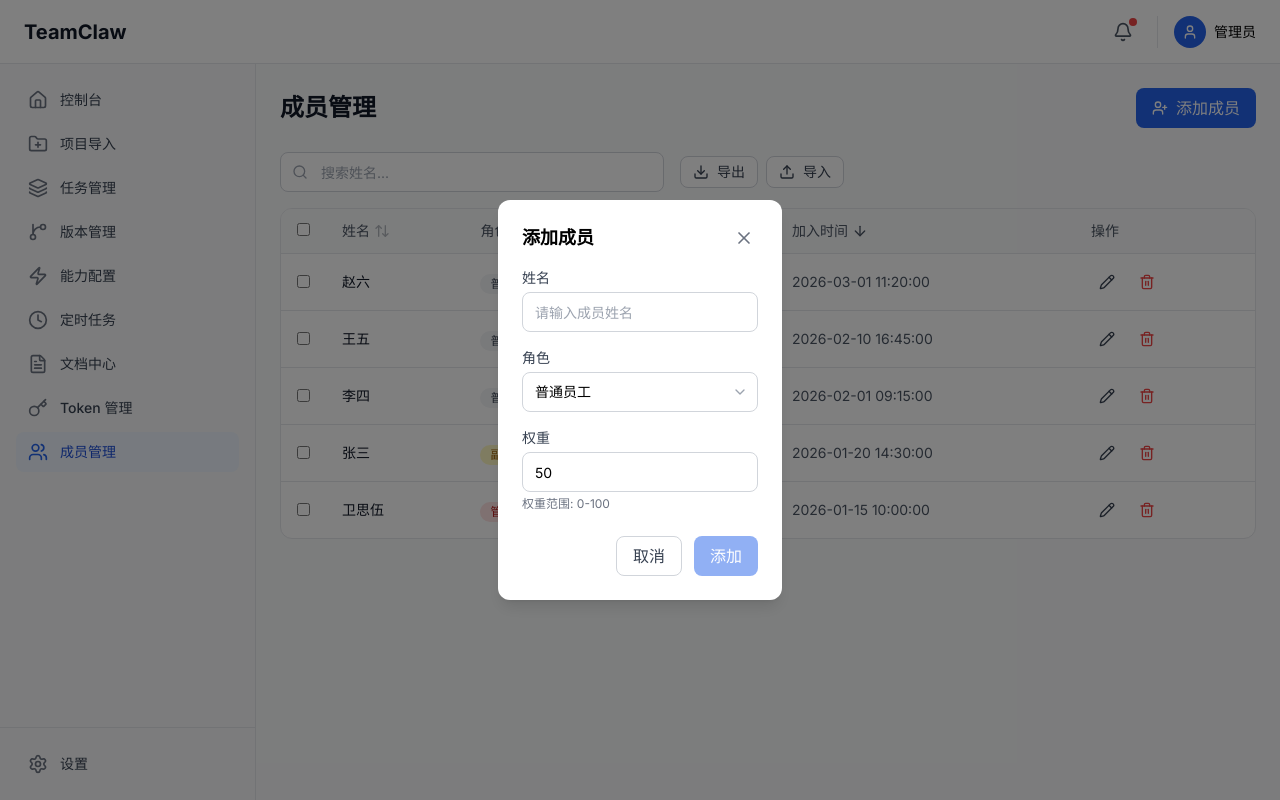
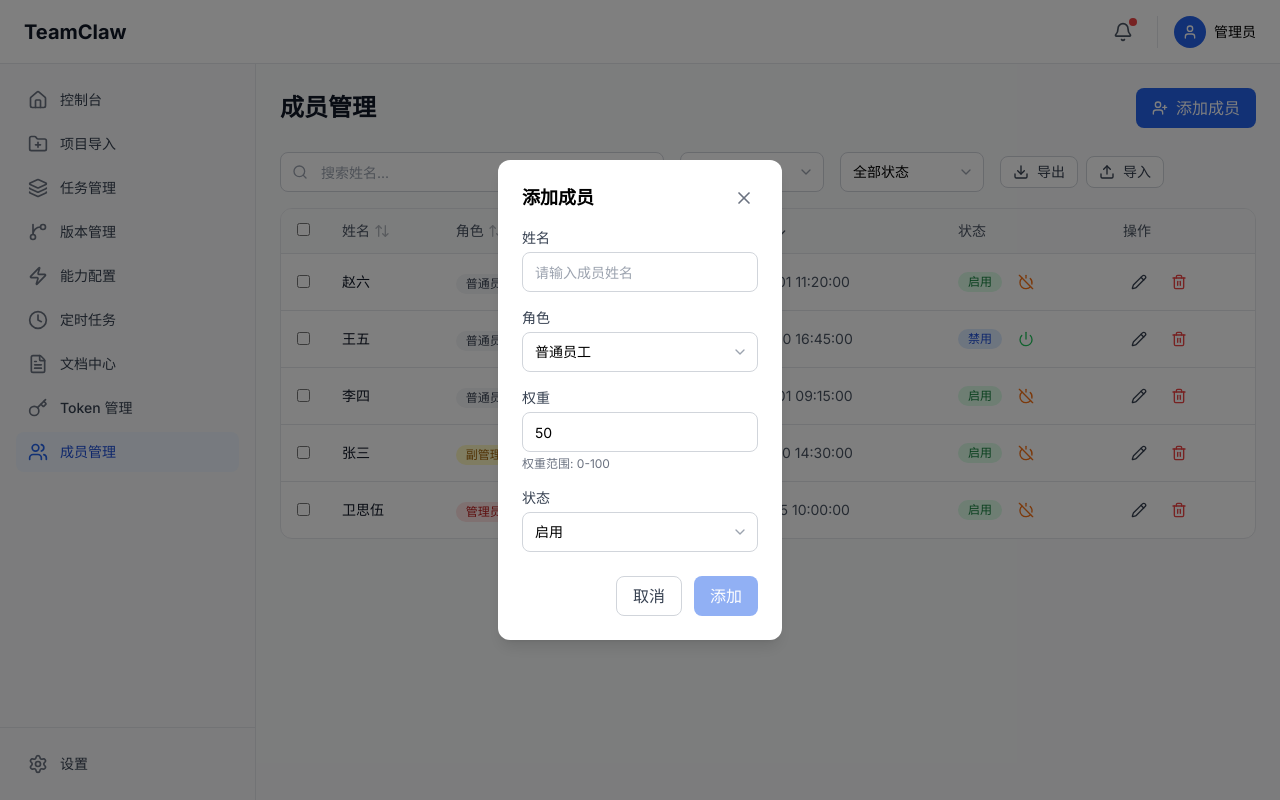
Before and after one commit to weisiwu/teamclaw, a Next.js app: page /members in a window 1280 px wide. Both pictures are taken after a click on the button "添加成员". Built offline with nearby package versions, Linux system fonts and the light colour scheme.

Commit message:
iter-31: 人员管理模块 - 新增角色筛选/状态管理/批量修改角色功能

```diff
--- a/app/members/page.tsx
+++ b/app/members/page.tsx
@@ -4,10 +4,11 @@ import { useState, useMemo } from "react";
 import { Button } from "@/components/ui/button";
 import { Badge } from "@/components/ui/badge";
 import { Input } from "@/components/ui/input";
+import { Select } from "@/components/ui/select";
 import { MemberForm } from "@/components/members";
 import { useMemberList, useCreateMember, useUpdateMember, useDeleteMember, useBatchDeleteMembers } from "@/hooks/useMembers";
-import { Member, ROLE_LABELS, MemberRole, CreateMemberRequest, UpdateMemberRequest } from "@/lib/api/types";
-import { Pencil, Trash2, UserPlus, Loader2, Search, ArrowUpDown, ArrowUp, ArrowDown, Download, Upload, X } from "lucide-react";
+import { Member, ROLE_LABELS, MEMBER_ROLE_OPTIONS, MemberRole, MemberStatus, CreateMemberRequest, UpdateMemberRequest } from "@/lib/api/types";
+import { Pencil, Trash2, UserPlus, Loader2, Search, ArrowUpDown, ArrowUp, ArrowDown, Download, Upload, X, Power, PowerOff } from "lucide-react";
 import * as XLSX from "xlsx";
 
 type SortField = "name" | "role" | "weight" | "createdAt";
@@ -18,6 +19,8 @@ export default function MembersPage() {
   const [editingMember, setEditingMember] = useState<Member | null>(null);
   const [deleteConfirmId, setDeleteConfirmId] = useState<string | null>(null);
   const [searchQuery, setSearchQuery] = useState("");
+  const [roleFilter, setRoleFilter] = useState<MemberRole | "all">("all");
+  const [statusFilter, setStatusFilter] = useState<MemberStatus | "all">("all");
   const [sortBy, setSortBy] = useState<SortField>("createdAt");
   const [sortOrder, setSortOrder] = useState<SortOrder>("desc");
   const [selectedIds, setSelectedIds] = useState<Set<string>>(new Set());
@@ -41,6 +44,16 @@ export default function MembersPage() {
       result = result.filter(m => m.name.includes(searchQuery));
     }
 
+    // Filter by role
+    if (roleFilter !== "all") {
+      result = result.filter(m => m.role === roleFilter);
+    }
+
+    // Filter by status
+    if (statusFilter !== "all") {
+      result = result.filter(m => m.status === statusFilter);
+    }
+
     // Sort
     result.sort((a, b) => {
       let comparison = 0;
@@ -62,7 +75,7 @@ export default function MembersPage() {
     });
 
     return result;
-  }, [members, searchQuery, sortBy, sortOrder]);
+  }, [members, searchQuery, roleFilter, statusFilter, sortBy, sortOrder]);
 
   const handleSort = (field: SortField) => {
     if (sortBy === field) {
@@ -101,6 +114,7 @@ export default function MembersPage() {
       姓名: m.name,
       角色: ROLE_LABELS[m.role],
       权重: m.weight,
+      状态: m.status === "active" ? "启用" : "禁用",
       加入时间: m.createdAt,
     }));
 
@@ -128,6 +142,7 @@ export default function MembersPage() {
           name: row.姓名,
           role,
           weight: row.权重 || 1,
+          status: "active",
         });
       }
 
@@ -144,6 +159,28 @@ export default function MembersPage() {
       setBatchDeleteConfirm(false);
     } catch (err) {
       console.error("Failed to batch delete members:", err);
+    }
+  };
+
+  const handleToggleStatus = async (member: Member) => {
+    try {
+      const newStatus: MemberStatus = member.status === "active" ? "inactive" : "active";
+      await updateMember.mutateAsync({ id: member.id, data: { status: newStatus } });
+    } catch (err) {
+      console.error("Failed to toggle member status:", err);
+    }
+  };
+
+  const handleBatchRoleChange = async (newRole: MemberRole) => {
+    try {
+      await Promise.all(
+        Array.from(selectedIds).map(id =>
+          updateMember.mutateAsync({ id, data: { role: newRole } })
+        )
+      );
+      setSelectedIds(new Set());
+    } catch (err) {
+      console.error("Failed to batch change role:", err);
     }
   };
 
@@ -224,6 +261,26 @@ export default function MembersPage() {
           />
         </div>
 
+        {/* Role Filter */}
+        <Select
+          value={roleFilter}
+          onChange={(e) => setRoleFilter(e.target.value as MemberRole | "all")}
+          className="w-36"
+          options={[{ value: "all", label: "全部角色" }, ...MEMBER_ROLE_OPTIONS]}
+        />
+
+        {/* Status Filter */}
+        <Select
+          value={statusFilter}
+          onChange={(e) => setStatusFilter(e.target.value as MemberStatus | "all")}
+          className="w-36"
+          options={[
+            { value: "all", label: "全部状态" },
+            { value: "active", label: "启用" },
+            { value: "inactive", label: "禁用" },
+          ]}
+        />
+
         <div className="flex items-center gap-2">
           <Button variant="outline" size="sm" onClick={handleExport}>
             <Download className="w-4 h-4 mr-2" />
@@ -257,10 +314,18 @@ export default function MembersPage() {
           )}
 
           {selectedIds.size > 0 && (
-            <Button variant="destructive" size="sm" onClick={() => setBatchDeleteConfirm(true)}>
-              <Trash2 className="w-4 h-4 mr-2" />
-              批量删除 ({selectedIds.size})
-            </Button>
+            <>
+              <Select
+                onChange={(e) => e.target.value && handleBatchRoleChange(e.target.value as MemberRole)}
+                className="w-36 h-8"
+                value=""
+                options={[{ value: "", label: "批量修改角色" }, ...MEMBER_ROLE_OPTIONS]}
+              />
+              <Button variant="destructive" size="sm" onClick={() => setBatchDeleteConfirm(true)}>
+                <Trash2 className="w-4 h-4 mr-2" />
+                批量删除 ({selectedIds.size})
+              </Button>
+            </>
           )}
         </div>
       </div>
@@ -324,6 +389,7 @@ export default function MembersPage() {
                       {getSortIcon("createdAt")}
                     </div>
                   </th>
+                  <th className="text-left px-4 py-3 text-sm font-medium text-gray-600">状态</th>
                   <th className="text-left px-4 py-3 text-sm font-medium text-gray-600">操作</th>
                 </tr>
               </thead>
@@ -346,6 +412,25 @@ export default function MembersPage() {
                     </td>
                     <td className="px-4 py-3 text-sm text-gray-600">{member.weight}</td>
                     <td className="px-4 py-3 text-sm text-gray-600">{member.createdAt}</td>
+                    <td className="px-4 py-3">
+                      <div className="flex items-center gap-2">
+                        <Badge variant={member.status === "active" ? "success" : "info"}>
+                          {member.status === "active" ? "启用" : "禁用"}
+                        </Badge>
+                        <Button
+                          size="icon"
+                          variant="ghost"
+                          onClick={() => handleToggleStatus(member)}
+                          title={member.status === "active" ? "禁用" : "启用"}
+                        >
+                          {member.status === "active" ? (
+                            <PowerOff className="w-4 h-4 text-orange-500" />
+                          ) : (
+                            <Power className="w-4 h-4 text-green-500" />
+                          )}
+                        </Button>
+                      </div>
+                    </td>
                     <td className="px-4 py-3">
                       <div className="flex items-center gap-2">
                         <Button
--- a/components/members/MemberForm.tsx
+++ b/components/members/MemberForm.tsx
@@ -5,7 +5,7 @@ import { Button } from "@/components/ui/button";
 import { Input } from "@/components/ui/input";
 import { Select } from "@/components/ui/select";
 import { Dialog, DialogContent, DialogFooter } from "@/components/ui/dialog";
-import { Member, MemberRole, MEMBER_ROLE_OPTIONS, CreateMemberRequest, UpdateMemberRequest } from "@/lib/api/types";
+import { Member, MemberRole, MemberStatus, MEMBER_ROLE_OPTIONS, CreateMemberRequest, UpdateMemberRequest } from "@/lib/api/types";
 
 interface MemberFormProps {
   open: boolean;
@@ -19,6 +19,7 @@ export function MemberForm({ open, onOpenChange, member, onSubmit, isLoading }:
   const [name, setName] = useState("");
   const [role, setRole] = useState<MemberRole>("member");
   const [weight, setWeight] = useState(50);
+  const [status, setStatus] = useState<MemberStatus>("active");
 
   // Reset form when opening/closing or when member changes
   useEffect(() => {
@@ -27,10 +28,12 @@ export function MemberForm({ open, onOpenChange, member, onSubmit, isLoading }:
         setName(member.name);
         setRole(member.role);
         setWeight(member.weight);
+        setStatus(member.status || "active");
       } else {
         setName("");
         setRole("member");
         setWeight(50);
+        setStatus("active");
       }
     }
   }, [open, member]);
@@ -44,12 +47,14 @@ export function MemberForm({ open, onOpenChange, member, onSubmit, isLoading }:
         name: name.trim(),
         role,
         weight,
+        status,
       } as UpdateMemberRequest);
     } else {
       onSubmit({
         name: name.trim(),
         role,
         weight,
+        status,
       } as CreateMemberRequest);
     }
   };
@@ -99,6 +104,20 @@ export function MemberForm({ open, onOpenChange, member, onSubmit, isLoading }:
               />
               <p className="text-xs text-gray-500 mt-1">权重范围: 0-100</p>
             </div>
+
+            <div>
+              <label className="block text-sm font-medium text-gray-700 mb-1">
+                状态
+              </label>
+              <Select
+                value={status}
+                onChange={(e) => setStatus(e.target.value as MemberStatus)}
+                options={[
+                  { value: "active", label: "启用" },
+                  { value: "inactive", label: "禁用" },
+                ]}
+              />
+            </div>
           </div>
 
           <DialogFooter>
--- a/lib/api/members.ts
+++ b/lib/api/members.ts
@@ -7,6 +7,7 @@ const mockMembers: Member[] = [
     name: "卫思伍",
     role: "admin",
     weight: 100,
+    status: "active",
     createdAt: "2026-01-15 10:00:00",
   },
   {
@@ -14,6 +15,7 @@ const mockMembers: Member[] = [
     name: "张三",
     role: "sub_admin",
     weight: 80,
+    status: "active",
     createdAt: "2026-01-20 14:30:00",
   },
   {
@@ -21,6 +23,7 @@ const mockMembers: Member[] = [
     name: "李四",
     role: "member",
     weight: 60,
+    status: "active",
     createdAt: "2026-02-01 09:15:00",
   },
   {
@@ -28,6 +31,7 @@ const mockMembers: Member[] = [
     name: "王五",
     role: "member",
     weight: 50,
+    status: "inactive",
     createdAt: "2026-02-10 16:45:00",
   },
   {
@@ -35,6 +39,7 @@ const mockMembers: Member[] = [
     name: "赵六",
     role: "member",
     weight: 40,
+    status: "active",
     createdAt: "2026-03-01 11:20:00",
   },
 ];
@@ -69,6 +74,7 @@ export const memberApi = {
       name: data.name,
       role: data.role,
       weight: data.weight,
+      status: data.status,
       createdAt: new Date().toLocaleString("zh-CN"),
     };
     members = [newMember, ...members];
--- a/lib/api/types.ts
+++ b/lib/api/types.ts
@@ -95,12 +95,14 @@ export const STATUS_LABELS: Record<TaskStatus, string> = {
 // ========== 成员管理类型 ==========
 
 export type MemberRole = "admin" | "sub_admin" | "member";
+export type MemberStatus = "active" | "inactive";
 
 export interface Member {
   id: string;
   name: string;
   role: MemberRole;
   weight: number;
+  status: MemberStatus;
   createdAt: string;
 }
 
@@ -108,12 +110,14 @@ export interface CreateMemberRequest {
   name: string;
   role: MemberRole;
   weight: number;
+  status: MemberStatus;
 }
 
 export interface UpdateMemberRequest {
   name?: string;
   role?: MemberRole;
   weight?: number;
+  status?: MemberStatus;
 }
 
 export interface MemberListResponse {
```
